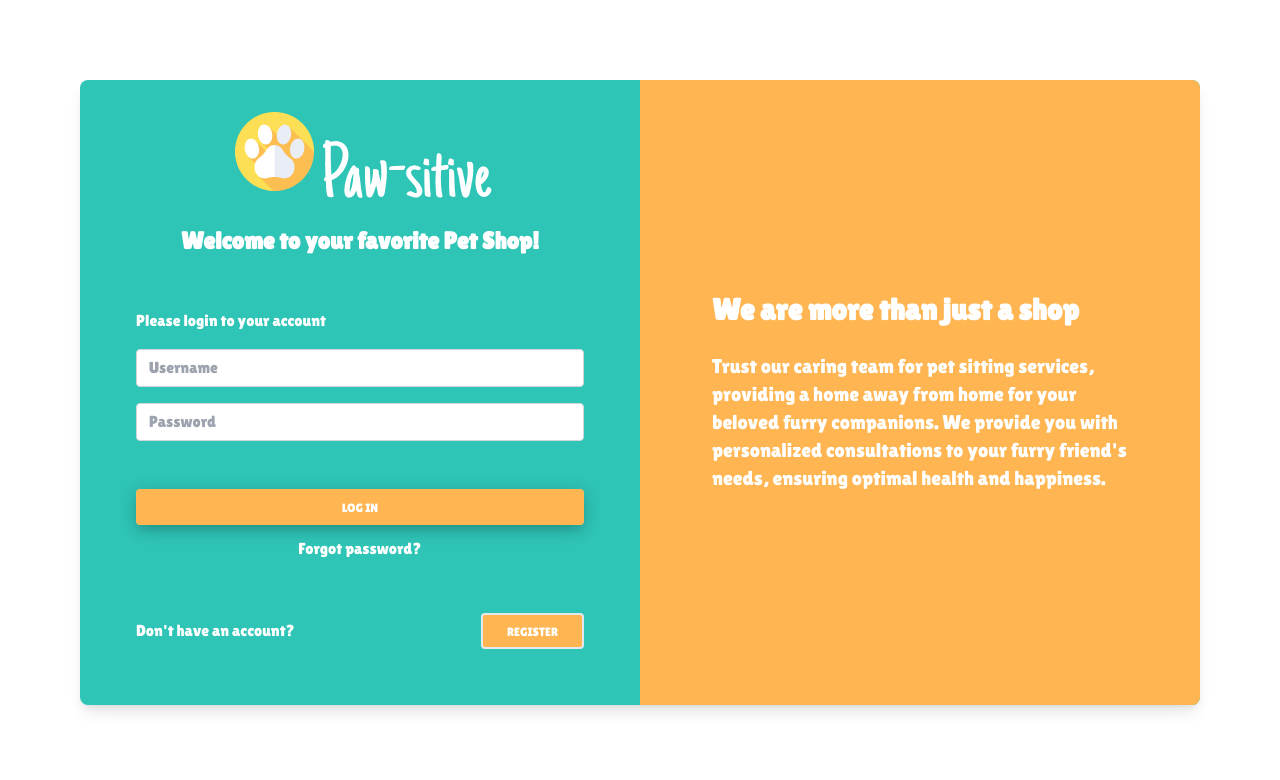
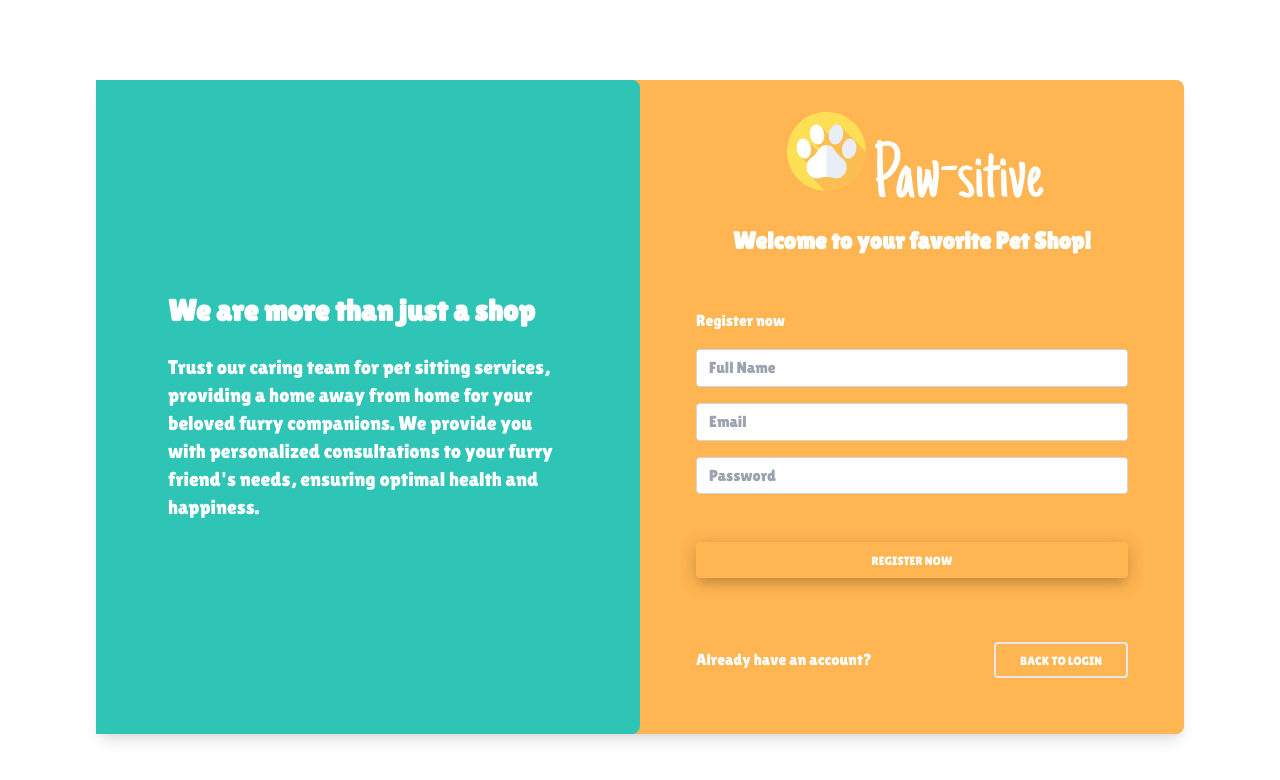
Before and after one commit to Mayssae-ahmadie/E-Commerce-Frontend, a React (Create React App) app in the folder ecommerce/: page /login in a window 1280 px wide. Both pictures are taken after a click on the button "LOG IN". Shown: the top 780 px of the page. Built offline with nearby package versions, Linux system fonts and the light colour scheme.

Commit message:
Register Page

```diff
--- a/ecommerce/src/components/login.js
+++ b/ecommerce/src/components/login.js
@@ -1,21 +1,34 @@
-import React from "react";
+import React, { useState } from "react";
 import Logo from "../images/Logo.png";
 
 function LoginForm() {
+  const [isRegistering, setIsRegistering] = useState(false);
+  const [columnsOrder, setColumnsOrder] = useState("row");
+
+  const handleRegisterClick = () => {
+    setIsRegistering(true);
+    setColumnsOrder("row-reverse");
+  };
+
+  const handleBackToLogin = () => {
+    setIsRegistering(false);
+    setColumnsOrder("row");
+  };
+
   return (
-    <section className="gradient-form h-full bg-ffb551">
+    <section className="gradient-form h-screen px-4 flex justify-center items-center bg-ffb551">
       <div className="container h-full p-20">
         <div className="g-6 flex h-full flex-wrap items-center justify-center text-white">
-          <div className="w-full">
+          <div className="w-full pb-10">
             <div
-              className="block rounded-lg bg-white shadow-lg"
-              style={{ background: "#2EC4B6" }}
+              className={`block rounded-lg bg-white shadow-lg lg:flex lg:flex-wrap`}
+              style={{
+                flexDirection: columnsOrder,
+                background: isRegistering ? "#FFB551" : "#2EC4B6",
+              }}
             >
-              <div className="lg:flex lg:flex-wrap">
-                {/* Left column container */}
               <div className="px-4 md:px-0 lg:w-6/12">
                 <div className="md:mx-6 md:p-8">
-                    {/* Logo */}
                   <div className="text-center">
                     <img className="mx-auto w-100" src={Logo} alt="logo" />
                     <h4 className="mb-12 mt-1 pb-1 text-2xl font-semibold">
@@ -23,20 +36,20 @@ function LoginForm() {
                     </h4>
                   </div>
 
-                    {/* Login Form */}
                   <form>
-                      <p className="mb-4">Please login to your account</p>
-                      {/* Username input */}
+                    <p className="mb-4">
+                      {isRegistering ? "Register now" : "Please login to your account"}
+                    </p>
+                    {!isRegistering && (
+                      <>
                         <div className="relative mb-4">
                           <input
                             type="text"
                             className="peer block min-h-[auto] w-full rounded border border-gray-300 bg-white px-3 py-[0.32rem] leading-[1.6] outline-none transition-all duration-200 ease-linear shadow-text-black text-black"
                             id="exampleFormControlInput1"
-                          placeholder="Username"
+                            placeholder="Email"
                           />
                         </div>
-
-                      {/* Password input */}
                         <div className="relative mb-4">
                           <input
                             type="password"
@@ -45,8 +58,36 @@ function LoginForm() {
                             placeholder="Password"
                           />
                         </div>
-
-                      {/* Submit button */}
+                      </>
+                    )}
+                    {isRegistering && (
+                      <>
+                        <div className="relative mb-4">
+                          <input
+                            type="text"
+                            className="peer block min-h-[auto] w-full rounded border border-gray-300 bg-white px-3 py-[0.32rem] leading-[1.6] outline-none transition-all duration-200 ease-linear shadow-text-black text-black"
+                            id="fullNameInput"
+                            placeholder="Full Name"
+                          />
+                        </div>
+                        <div className="relative mb-4">
+                          <input
+                            type="email"
+                            className="peer block min-h-[auto] w-full rounded border border-gray-300 bg-white px-3 py-[0.32rem] leading-[1.6] outline-none transition-all duration-200 ease-linear shadow-text-black text-black"
+                            id="emailInput"
+                            placeholder="Email"
+                          />
+                        </div>
+                        <div className="relative mb-4">
+                          <input
+                            type="password"
+                            className="peer block min-h-[auto] w-full rounded border border-gray-300 bg-white px-3 py-[0.32rem] leading-[1.6] outline-none transition-all duration-200 ease-linear shadow-text-black text-black"
+                            id="passwordInput"
+                            placeholder="Password"
+                          />
+                        </div>
+                      </>
+                    )}
                     <div className="mb-12 pb-1 pt-8 text-center">
                       <button
                         className="mb-3 inline-block w-full rounded px-6 pb-2 pt-2.5 text-xs font-medium uppercase leading-normal text-white shadow-[0_4px_9px_-4px_rgba(0,0,0,0.2)] transition duration-150 ease-in-out hover:shadow-[0_8px_9px_-4px_rgba(0,0,0,0.1),0_4px_18px_0_rgba(0,0,0,0.2)] focus:shadow-[0_8px_9px_-4px_rgba(0,0,0,0.1),0_4px_18px_0_rgba(0,0,0,0.2)] focus:outline-none focus:ring-0 active:shadow-[0_8px_9px_-4px_rgba(0,0,0,0.1),0_4px_18px_0_rgba(0,0,0,0.2)]"
@@ -56,19 +97,20 @@ function LoginForm() {
                         style={{
                           background: "#FFB551",
                         }}
+                        onClick={isRegistering ? handleBackToLogin : handleRegisterClick}
                       >
-                          Log in
+                        {isRegistering ? "Register Now" : "Log in"}
                       </button>
-
-                        {/* Forgot password link */}
+                      {!isRegistering && (
                         <a href="#!" className="text-white hover:text-primary">
                           Forgot password?
                         </a>
+                      )}
                     </div>
-
-                      {/* Register button */}
                     <div className="flex items-center justify-between pb-6">
-                        <p className="mb-0 mr-2">Don't have an account?</p>
+                      <p className="mb-0 mr-2">
+                        {!isRegistering ? "Don't have an account?" : "Already have an account?"}
+                      </p>
                       <button
                         type="button"
                         className="inline-block rounded border-2 border-danger px-6 pb-[6px] pt-2 text-xs font-medium uppercase leading-normal text-danger transition duration-150 ease-in-out hover:border-danger-600 hover:bg-neutral-500 hover:bg-opacity-10 hover:text-danger-600 focus:border-danger-600 focus:text-danger-600 focus:outline-none focus:ring-0 active:border-danger-700 active:text-danger-700"
@@ -77,18 +119,17 @@ function LoginForm() {
                         style={{
                           background: "#FFB551",
                         }}
+                        onClick={isRegistering ? handleBackToLogin : handleRegisterClick}
                       >
-                          Register
+                        {!isRegistering ? "Register" : "Back to Login"}
                       </button>
                     </div>
                   </form>
                 </div>
               </div>
-
-                {/* Right column container with background and description */}
               <div
                 className="flex items-center rounded-b-lg lg:w-6/12 lg:rounded-r-lg lg:rounded-bl-none"
-                  style={{ background: "#FFB551" }}
+                style={{ background: isRegistering ? "#2EC4B6" : "#FFB551" }}
               >
                 <div className="px-4 py-6 text-white md:mx-6 md:p-12">
                   <h4 className="mb-6 text-3xl font-semibold">
@@ -107,7 +148,6 @@ function LoginForm() {
           </div>
         </div>
       </div>
-      </div>
     </section>
   );
 }
```
Lines whose indentation alone changed are shown as unchanged.
